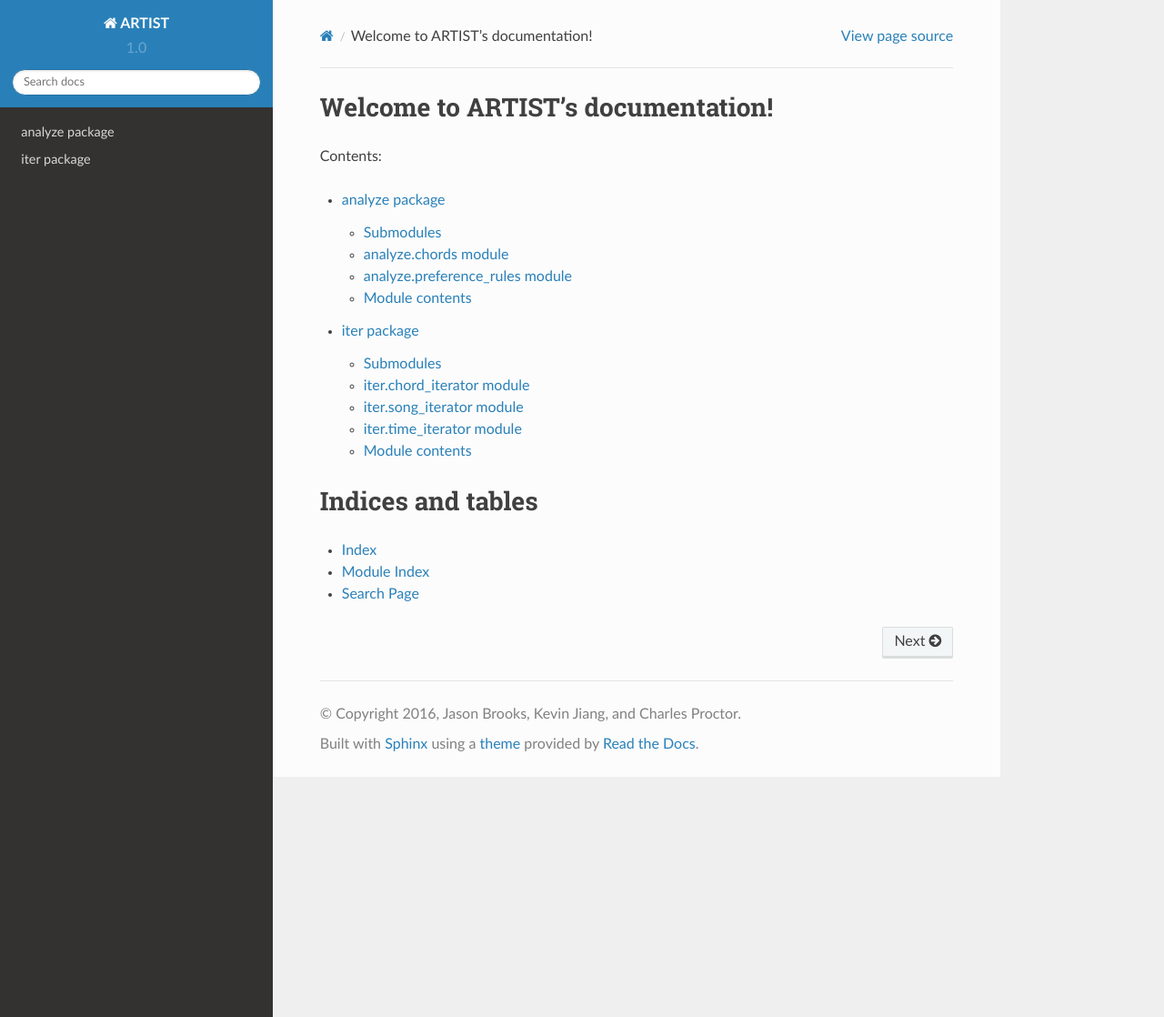
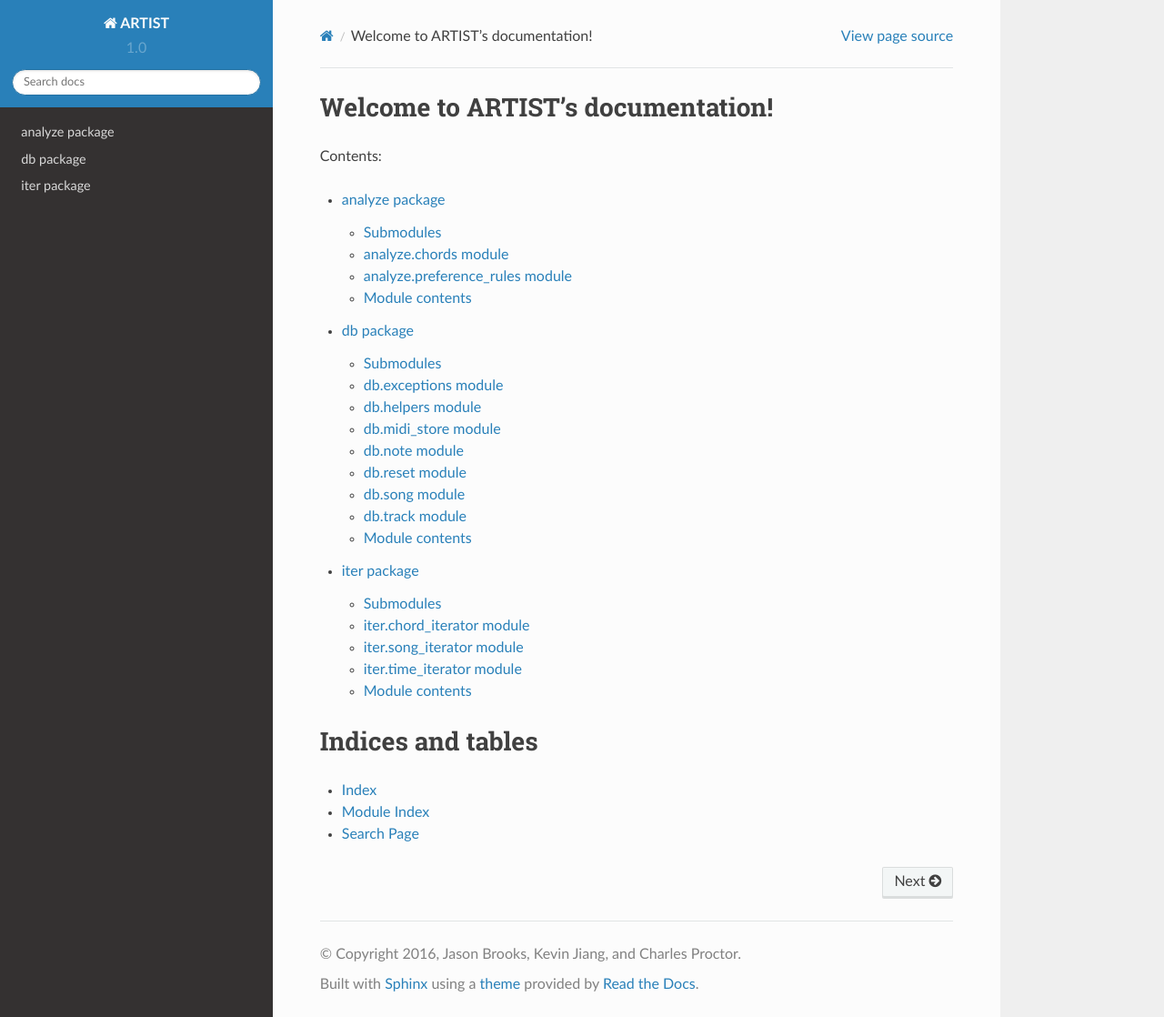
Before and after one commit to jasonsbrooks/ARTIST, a Sphinx documentation site: the page built from docs/index.rst, in a window 1280 px wide and 1118 px high. Shown: the whole window at 91% size. Built offline with Sphinx 7.4.7 and the Read the Docs theme 2.0.0, drawn with Linux system fonts in a browser that asks for light colours.

Commit message:
fixing db documentation

```diff
--- a/docs/index.rst
+++ b/docs/index.rst
@@ -11,8 +11,9 @@
 .. toctree::
    :maxdepth: 5
 
-   src/baxter_generator/analyze
-   src/baxter_generator/iter
+   src/artist_generator/analyze
+   src/artist_generator/db
+   src/artist_generator/iter
 
 
 Indices and tables
--- /dev/null
+++ b/docs/src/artist_generator/db.rst
@@ -0,0 +1,70 @@
+db package
+==========
+
+Submodules
+----------
+
+db.exceptions module
+--------------------
+
+.. automodule:: db.exceptions
+    :members:
+    :undoc-members:
+    :show-inheritance:
+
+db.helpers module
+-----------------
+
+.. automodule:: db.helpers
+    :members:
+    :undoc-members:
+    :show-inheritance:
+
+db.midi_store module
+--------------------
+
+.. automodule:: db.midi_store
+    :members:
+    :undoc-members:
+    :show-inheritance:
+
+db.note module
+--------------
+
+.. automodule:: db.note
+    :members:
+    :undoc-members:
+    :show-inheritance:
+
+db.reset module
+---------------
+
+.. automodule:: db.reset
+    :members:
+    :undoc-members:
+    :show-inheritance:
+
+db.song module
+--------------
+
+.. automodule:: db.song
+    :members:
+    :undoc-members:
+    :show-inheritance:
+
+db.track module
+---------------
+
+.. automodule:: db.track
+    :members:
+    :undoc-members:
+    :show-inheritance:
+
+
+Module contents
+---------------
+
+.. automodule:: db
+    :members:
+    :undoc-members:
+    :show-inheritance:
```
Also changed, not shown: docs/src/artist_generator/analyze.rst (renamed from docs/src/baxter_generator/analyze.rst), docs/src/artist_generator/iter.rst (renamed from docs/src/baxter_generator/iter.rst), 3 other files.
